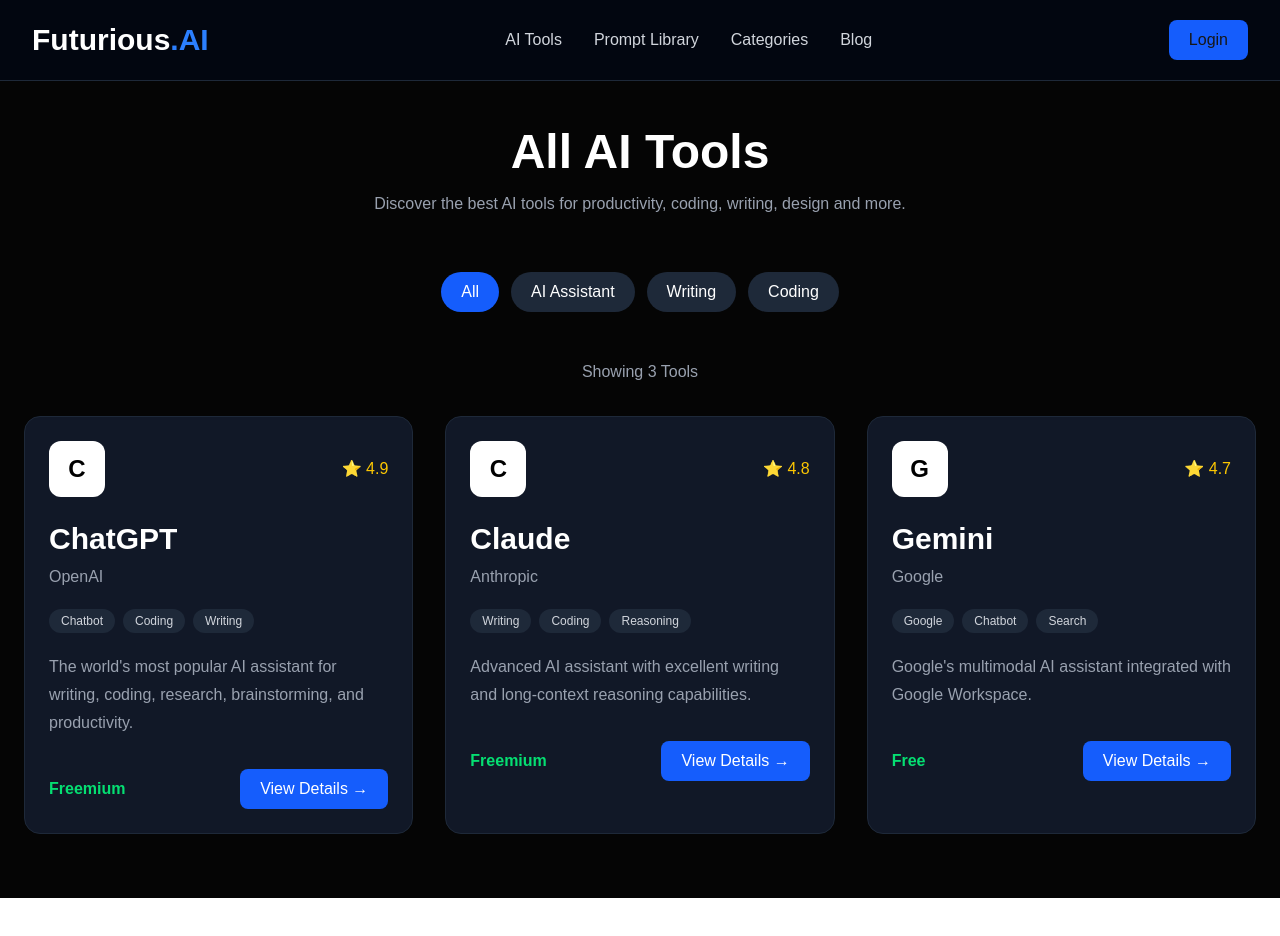
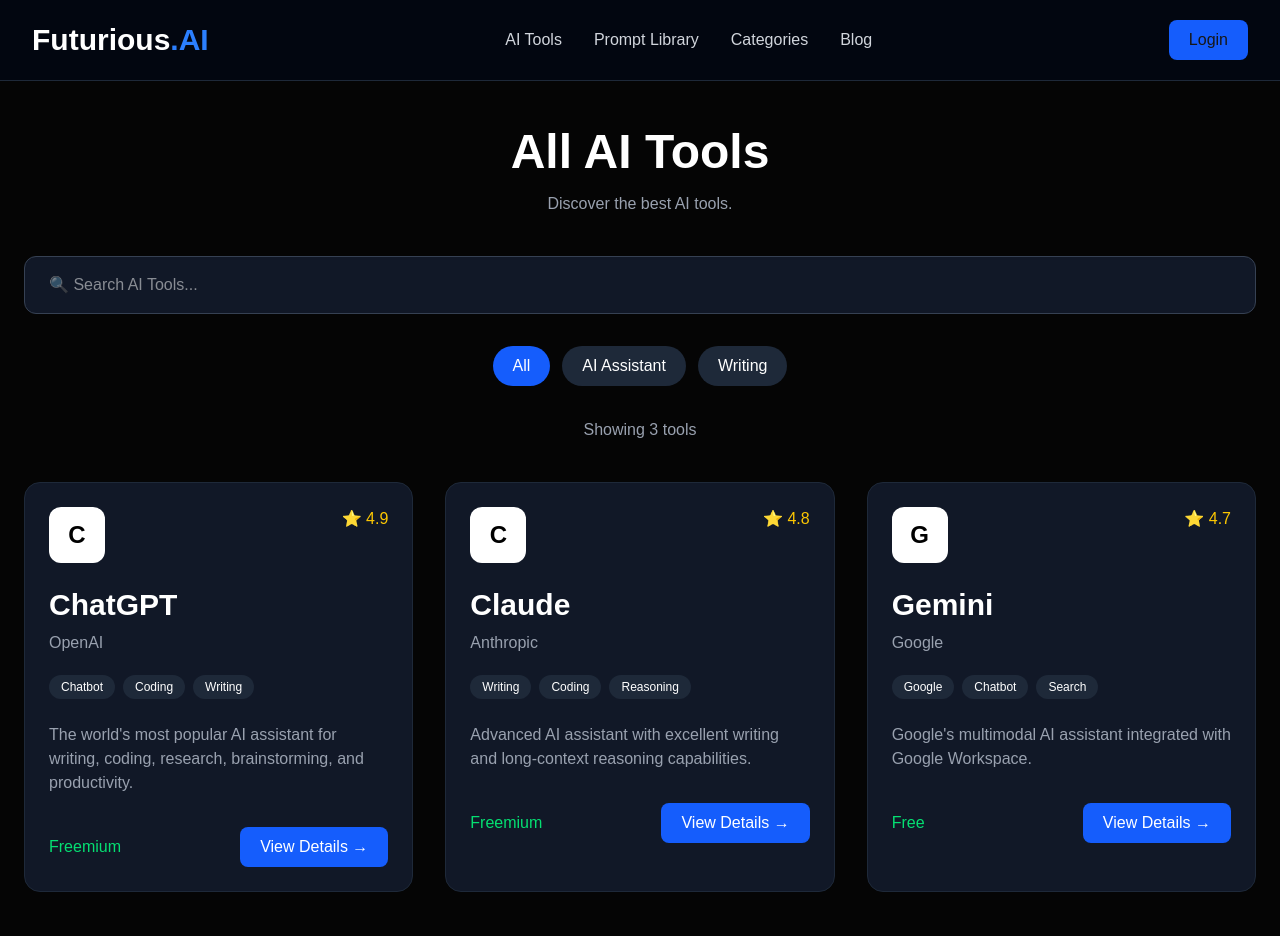
Before and after one commit to mohitpareek3105/futurious-ai, a Next.js app: page /tools in a window 1280 px wide. Shown: the top 936 px of the page. Before the commit the page ends 898 px from the top, so only its background shows below. Built offline with nearby package versions, Linux system fonts and the light colour scheme.

Commit message:
Added live search and dynamic categories

```diff
--- a/app/tools/page.tsx
+++ b/app/tools/page.tsx
@@ -1,41 +1,59 @@
 "use client";
 
-import { useState } from "react";
+import { useMemo, useState } from "react";
 import Link from "next/link";
 import { aiTools } from "@/data/ai-tools";
 
 export default function ToolsPage() {
-  const categories = [
-    "All",
-    "AI Assistant",
-    "Writing",
-    "Coding",
-  ];
+  const [selectedCategory, setSelectedCategory] = useState("All");
+  const [search, setSearch] = useState("");
 
-  const [selectedCategory, setSelectedCategory] = useState("All");
+  const categories = useMemo(() => {
+    return [
+      "All",
+      ...new Set(aiTools.map((tool) => tool.category)),
+    ];
+  }, []);
 
-  const filteredTools =
-    selectedCategory === "All"
-      ? aiTools
-      : aiTools.filter(
-          (tool) => tool.category === selectedCategory
-        );
+  const filteredTools = aiTools.filter((tool) => {
+    const matchesCategory =
+      selectedCategory === "All" ||
+      tool.category === selectedCategory;
+
+    const keyword = search.toLowerCase();
+
+    const matchesSearch =
+      tool.name.toLowerCase().includes(keyword) ||
+      tool.company.toLowerCase().includes(keyword) ||
+      tool.category.toLowerCase().includes(keyword) ||
+      tool.tags.some((tag) =>
+        tag.toLowerCase().includes(keyword)
+      );
+
+    return matchesCategory && matchesSearch;
+  });
 
   return (
     <main className="min-h-screen bg-[#050505] text-white px-6 py-16">
       <div className="max-w-7xl mx-auto">
 
-        <h1 className="text-5xl font-bold mt-16 text-center">
+        <h1 className="text-5xl font-bold text-center mt-16">
           All AI Tools
         </h1>
 
-        <p className="text-center text-gray-400 mt-4 mb-14">
-          Discover the best AI tools for productivity, coding, writing, design and more.
+        <p className="text-center text-gray-400 mt-4">
+          Discover the best AI tools.
         </p>
 
-        {/* Category Filter */}
+        <input
+          type="text"
+          placeholder="🔍 Search AI Tools..."
+          value={search}
+          onChange={(e) => setSearch(e.target.value)}
+          className="w-full mt-10 bg-[#111827] border border-gray-700 rounded-xl px-6 py-4 outline-none"
+        />
 
-        <div className="flex flex-wrap justify-center gap-3 mb-12">
+        <div className="flex flex-wrap justify-center gap-3 mt-8">
 
           {categories.map((category) => (
             <button
@@ -53,25 +71,20 @@
 
         </div>
 
-        {/* Total Tools */}
-
-        <p className="text-center text-gray-400 mb-8">
-          Showing {filteredTools.length} Tools
+        <p className="text-center text-gray-400 mt-8 mb-10">
+          Showing {filteredTools.length} tools
         </p>
-
-        {/* Cards */}
 
         <div className="grid gap-8 md:grid-cols-2 lg:grid-cols-3">
 
           {filteredTools.map((tool) => (
             <div
               key={tool.id}
-              className="bg-[#111827] border border-gray-800 rounded-2xl p-6 hover:border-blue-500 hover:-translate-y-2 hover:shadow-xl hover:shadow-blue-500/20 transition-all duration-300"
+              className="bg-[#111827] border border-gray-800 rounded-2xl p-6 hover:border-blue-500 hover:-translate-y-2 transition duration-300"
             >
+              <div className="flex justify-between">
 
-              <div className="flex justify-between items-center">
-
-                <div className="w-14 h-14 bg-white rounded-xl flex items-center justify-center text-black text-2xl font-bold">
+                <div className="w-14 h-14 rounded-xl bg-white text-black flex items-center justify-center text-2xl font-bold">
                   {tool.name.charAt(0)}
                 </div>
 
@@ -90,25 +103,23 @@
               </p>
 
               <div className="flex flex-wrap gap-2 mt-5">
-
                 {tool.tags.map((tag) => (
                   <span
                     key={tag}
-                    className="bg-gray-800 text-gray-300 text-xs px-3 py-1 rounded-full"
+                    className="bg-gray-800 px-3 py-1 rounded-full text-xs"
                   >
                     {tag}
                   </span>
                 ))}
-
               </div>
 
-              <p className="text-gray-400 mt-5 leading-7">
+              <p className="text-gray-400 mt-6">
                 {tool.description}
               </p>
 
               <div className="flex justify-between items-center mt-8">
 
-                <span className="text-green-400 font-semibold">
+                <span className="text-green-400">
                   {tool.pricing}
                 </span>
 
@@ -116,13 +127,12 @@
                   href={`/tools/${tool.name
                     .toLowerCase()
                     .replace(/\s+/g, "-")}`}
-                  className="bg-blue-600 hover:bg-blue-700 px-5 py-2 rounded-lg transition"
+                  className="bg-blue-600 hover:bg-blue-700 px-5 py-2 rounded-lg"
                 >
                   View Details →
                 </Link>
 
               </div>
-
             </div>
           ))}
 
```
